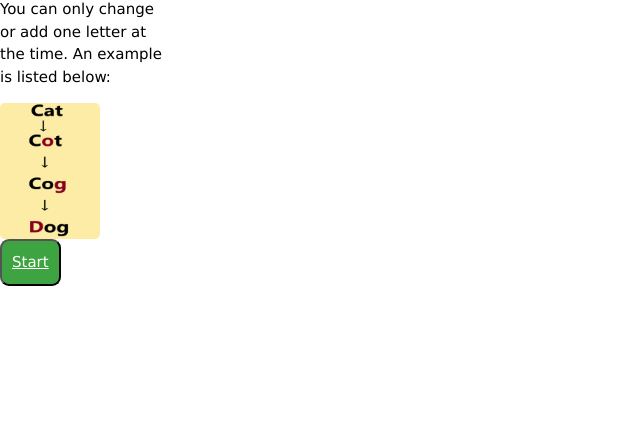
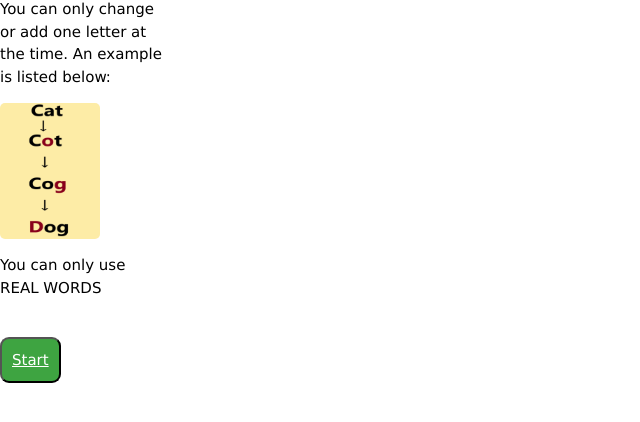
Before and after one commit to mthmaze/game-1, a plain HTML site: page index.html in a window 1280 px wide. Shown: the part 108-530 px from the top of the page, without its empty margins (0-640 px from the left). Drawn offline with Linux system fonts and the light colour scheme.

Commit message:
Update index.html

```diff
--- a/index.html
+++ b/index.html
@@ -267,6 +267,9 @@ hr{border:0;border-top:1px solid #eee;margin:20px 0}
 <p>You can only change <br> or add one letter at <br> the time. An example <br> is listed below:</p>
 <img  style=  "  border-radius: 5px;  width: 100px;"  src="wordle-game-like.png" alt="something went wrong">
 <br>
+  <p>You can only use
+<br> REAL WORDS</p>
+  <br>
 <Button onclick="window.location.href='https://mthmaze.github.io/game-1';" class="myButton" style=" padding: 10px; border-radius: 9px;    color: #ffffff;   background-color: #3ea441;">
 
     <a href="https://mthmaze.github.io/game-2">Start</a>
```
